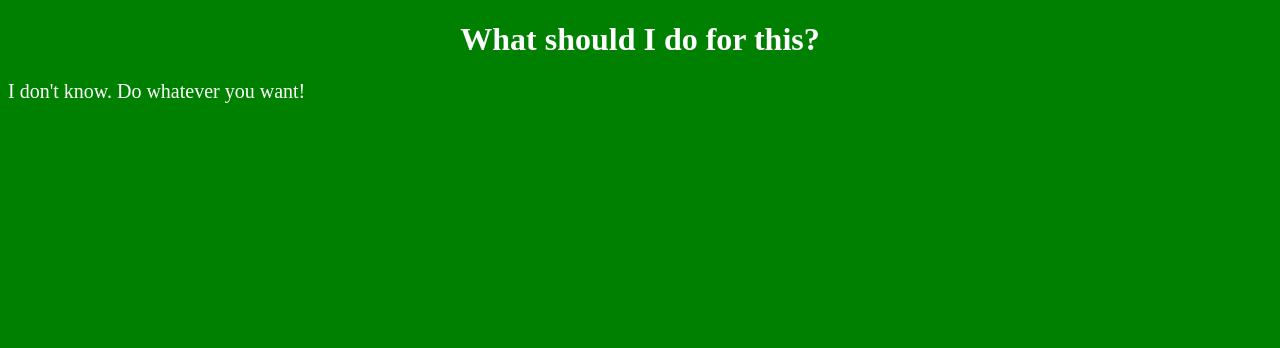
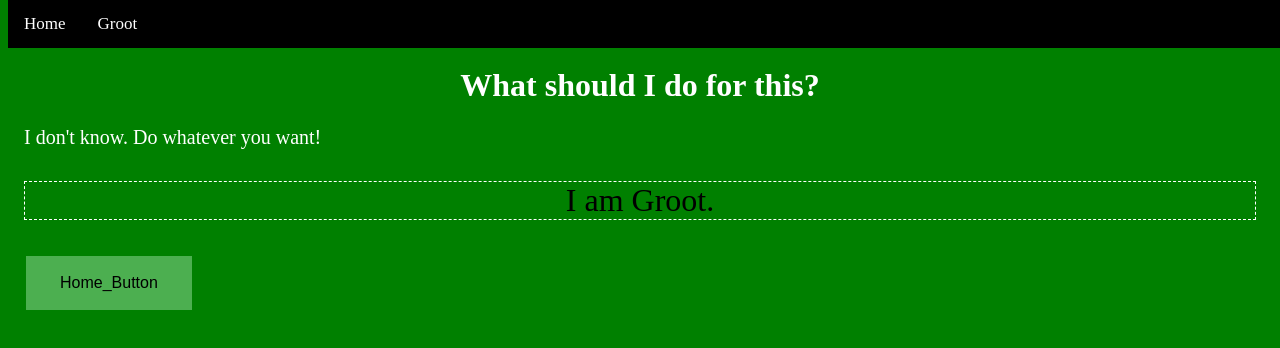
Before and after one commit to Popscicle/Daniels1stweb, a plain HTML site: page newpage.html in a window 1280 px wide. Shown: the top 348 px of the page. Drawn offline with Linux system fonts and the light colour scheme.

Commit message:
Added adv, css?

```diff
--- a/newpage.html
+++ b/newpage.html
@@ -5,11 +5,26 @@
         <link rel="stylesheet" type="text/css" href="stylesheet/stylesheet.css">
     </head>
     <body>
+        <div class="navbar">
+            <a href="index.html">Home</a>
+            <a href="newpage.html">Groot</a>
+        </div>
+
+        <div class="main">
             <h1>
                 What should I do for this?
             </h1>
             <p>
                 I don't know. Do whatever you want!
             </p>
+
+            <p id="I_am_Groot">
+                I am Groot.
+            </p>
+
+            <a href= "index.html">
+                <button class="button">Home_Button</button></a>
+            </a>
+        </div>
     </body>
 </html>
--- a/stylesheet/stylesheet.css
+++ b/stylesheet/stylesheet.css
@@ -9,3 +9,60 @@ p{
     font-size: 20px;
     color:white;
 }
+
+.button{
+    background-color: #4CAF50;
+    border: none;
+    padding: 16px 32px;
+    text-align: center;
+    text-decoration: none;
+    display: inline-block;
+    font-size: 16px;
+    margin: 4px 2px;
+    transition-duration: 0.4s;
+    cursor: pointer;
+    border: 2px solid #4CAF50;
+}
+
+.button:hover{
+    background-color: white;
+    color: black;
+
+}
+
+#I_am_Groot{
+    font-size: 32px;
+    text-align: center;
+    color: black;
+    border: 1px dashed white;
+}
+
+.navbar{
+    overflow: hidden;
+    background-color: black;
+    position: fixed;
+    top: 0;
+    width: 100%;
+}
+
+.navbar a{
+    float: left;
+    display: block;
+    color: white;
+    text-align: center;
+    padding: 14px 16px;
+    text-decoration: none;
+    font-size: 17px;
+    transition-duration: 0.4s;
+}
+
+.navbar a:hover{
+    background: darkgrey;
+    color: pink;
+}
+
+.main{
+    padding: 16px;
+    margin-top: 30px;
+    height: 1500px;
+}
```
Also changed, not shown: index.html (+8 -0 lines). Lines whose indentation alone changed are shown as unchanged.
